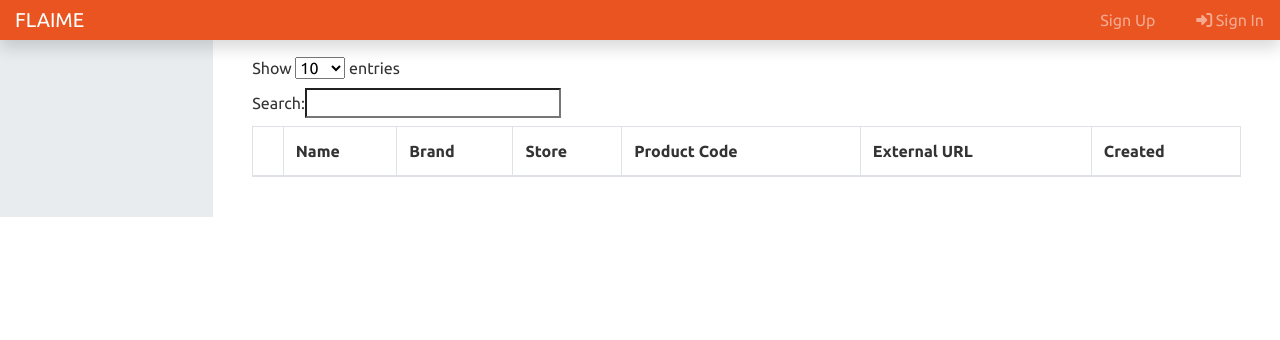
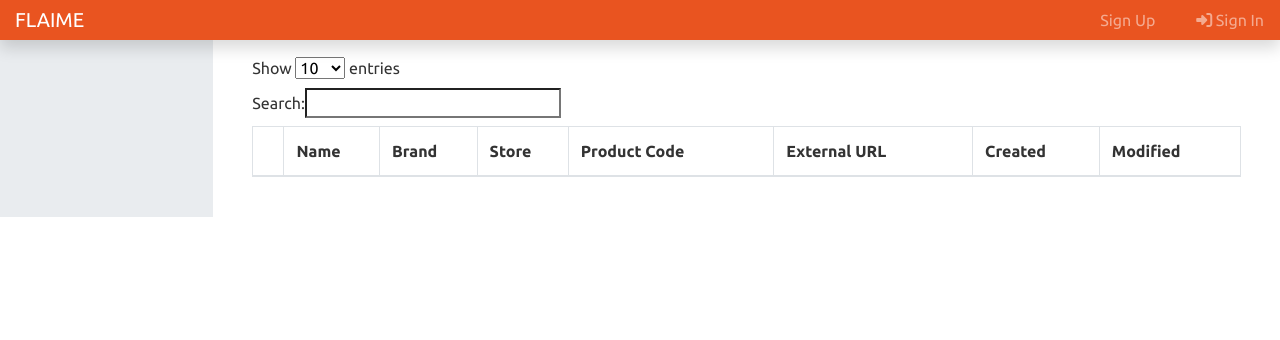
Before and after one commit to BFSSI-Bioinformatics-Lab/flaime, a Django app: page /product_browser/ in a window 1280 px wide. Shown: the top 340 px of the page. Run offline with Django 3.2, Linux system fonts and the light colour scheme; lists and menus that the app fills with data are empty; parts of the project's set-up code (start-up, migrations or seed data) failed here and were passed over; some libraries are stand-ins or nearby versions.

Commit message:
Add modified field

```diff
--- a/flaim/templates/product_browser/index.html
+++ b/flaim/templates/product_browser/index.html
@@ -20,6 +20,7 @@
             <th>Product Code</th>
             <th>External URL</th>
             <th>Created</th>
+            <th>Modified</th>
           </tr>
           </thead>
         </table>
@@ -79,6 +80,7 @@
                       {"data": "product_code"},
                       {"data": "url", "render": $.fn.dataTable.render.hyperlink_url()},
                       {"data": "created"},
+                      {"data": "modified"},
                   ]
               });
           });
```
